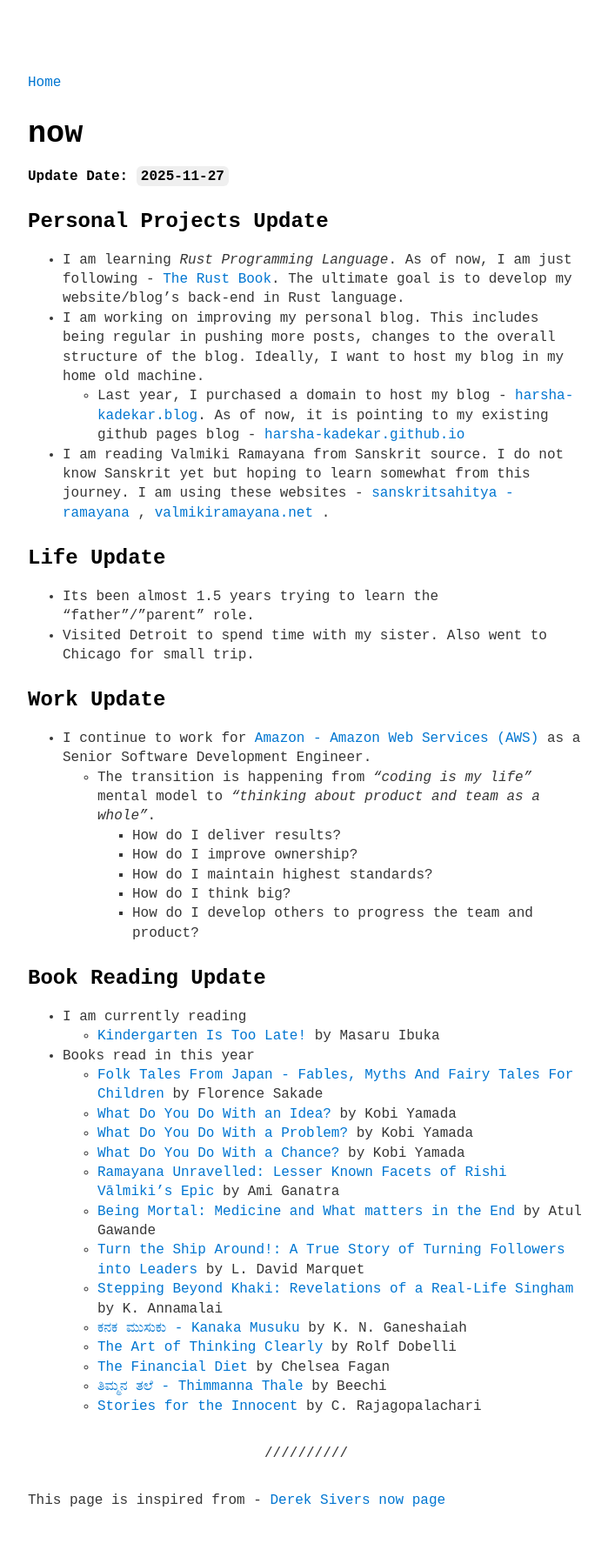
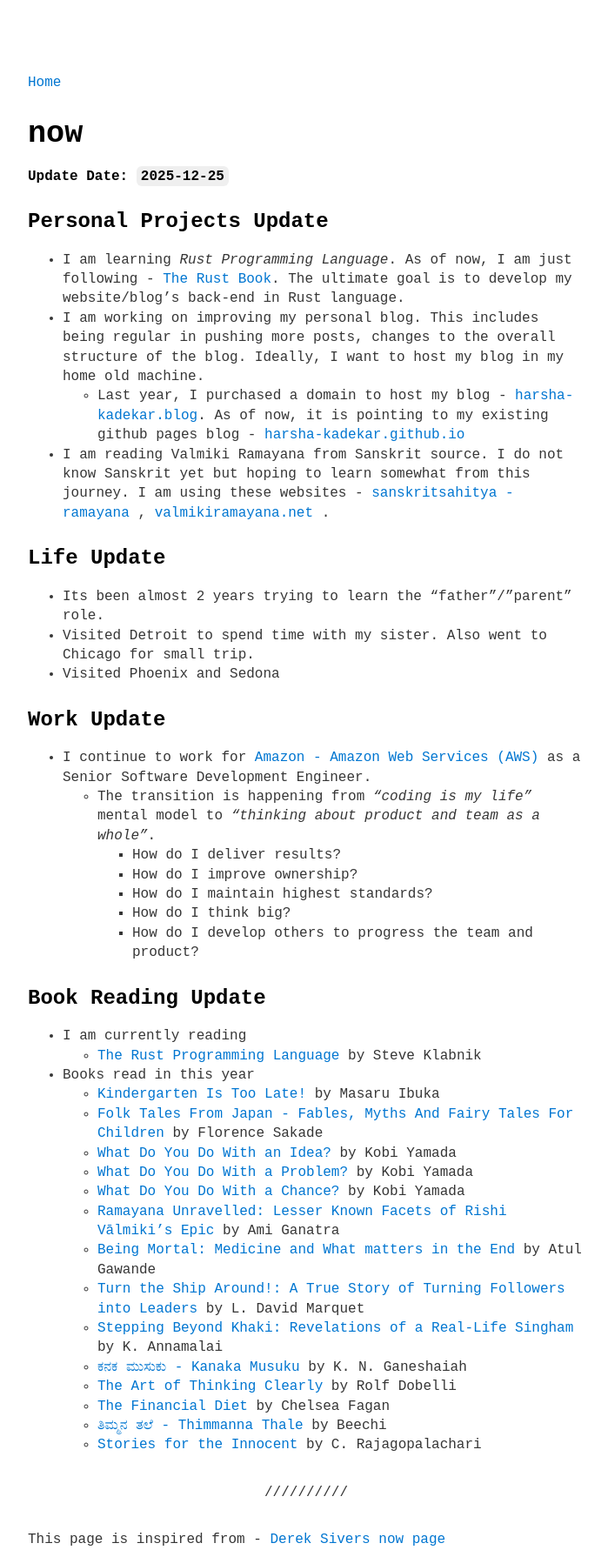
Before and after one commit to harsha-kadekar/harsha-kadekar.github.io, a Jekyll site: the page built from now.md, in a window 1280 px wide. Shown: the whole page at 87% size, without its empty margins (288-987 px from the left). Built offline with Jekyll 4.4.1, drawn with Linux system fonts in a browser that asks for light colours; before the commit the page ends 1737 px from its top, so only the background shows below that.

Commit message:
add: updates to now

```diff
--- a/_data/menu.yml
+++ b/_data/menu.yml
@@ -17,8 +17,8 @@ entries:
 
   - title: <b>I am currently reading</b>
     entries:
-      - title: Kindergarten Is Too Late!
-        url: https://www.goodreads.com/book/show/4472896-kindergarten-is-too-late
+      - title: The Rust Programming Language
+        url: https://www.goodreads.com/book/show/25008661-the-rust-programming-language
   - title: <b>Pages in this blog</b>
     entries:
       - title: <i>to know about me</i>
--- a/now.md
+++ b/now.md
@@ -2,10 +2,10 @@
 date: 2024-09-12
 layout: page
 title: now
-updated: 2025-11-27
+updated: 2025-12-25
 ---
 
-**Update Date: `2025-11-27`**
+**Update Date: `2025-12-25`**
 
 ## Personal Projects Update
 - I am learning *Rust Programming Language*. As of now, I am just following - [The Rust Book](https://doc.rust-lang.org/stable/book/). The ultimate goal is to develop my website/blog's back-end in Rust language.
@@ -14,8 +14,9 @@ updated: 2025-11-27
 - I am reading Valmiki Ramayana from Sanskrit source. I do not know Sanskrit yet but hoping to learn somewhat from this journey. I am using these websites -  [sanskritsahitya - ramayana](https://sanskritsahitya.org/ramayanam) ,  [valmikiramayana.net](https://www.valmikiramayan.net) .
 
 ## Life Update
-- Its been almost 1.5 years trying to learn the "father"/"parent" role.
+- Its been almost 2 years trying to learn the "father"/"parent" role.
 - Visited Detroit to spend time with my sister. Also went to Chicago for small trip.
+- Visited Phoenix and Sedona
 
 ## Work Update
 - I continue to work for [Amazon - Amazon Web Services (AWS)](https://aws.amazon.com) as a Senior Software Development Engineer.
@@ -28,8 +29,9 @@ updated: 2025-11-27
 
 ## Book Reading Update
 - I am currently reading
+	- [The Rust Programming Language](https://www.goodreads.com/book/show/25008661-the-rust-programming-language) by Steve Klabnik
+- Books read in this year
 	- [Kindergarten Is Too Late!](https://www.goodreads.com/book/show/4472896-kindergarten-is-too-late) by Masaru Ibuka
-- Books read in this year
 	- [Folk Tales From Japan - Fables, Myths And Fairy Tales For Children](https://www.goodreads.com/book/show/54298351-folk-tales-from-japan) by Florence Sakade
 	- [What Do You Do With an Idea?](https://www.goodreads.com/book/show/18570357-what-do-you-do-with-an-idea) by Kobi Yamada
 	- [What Do You Do With a Problem?](https://www.goodreads.com/book/show/28863341-what-do-you-do-with-a-problem) by Kobi Yamada
```
